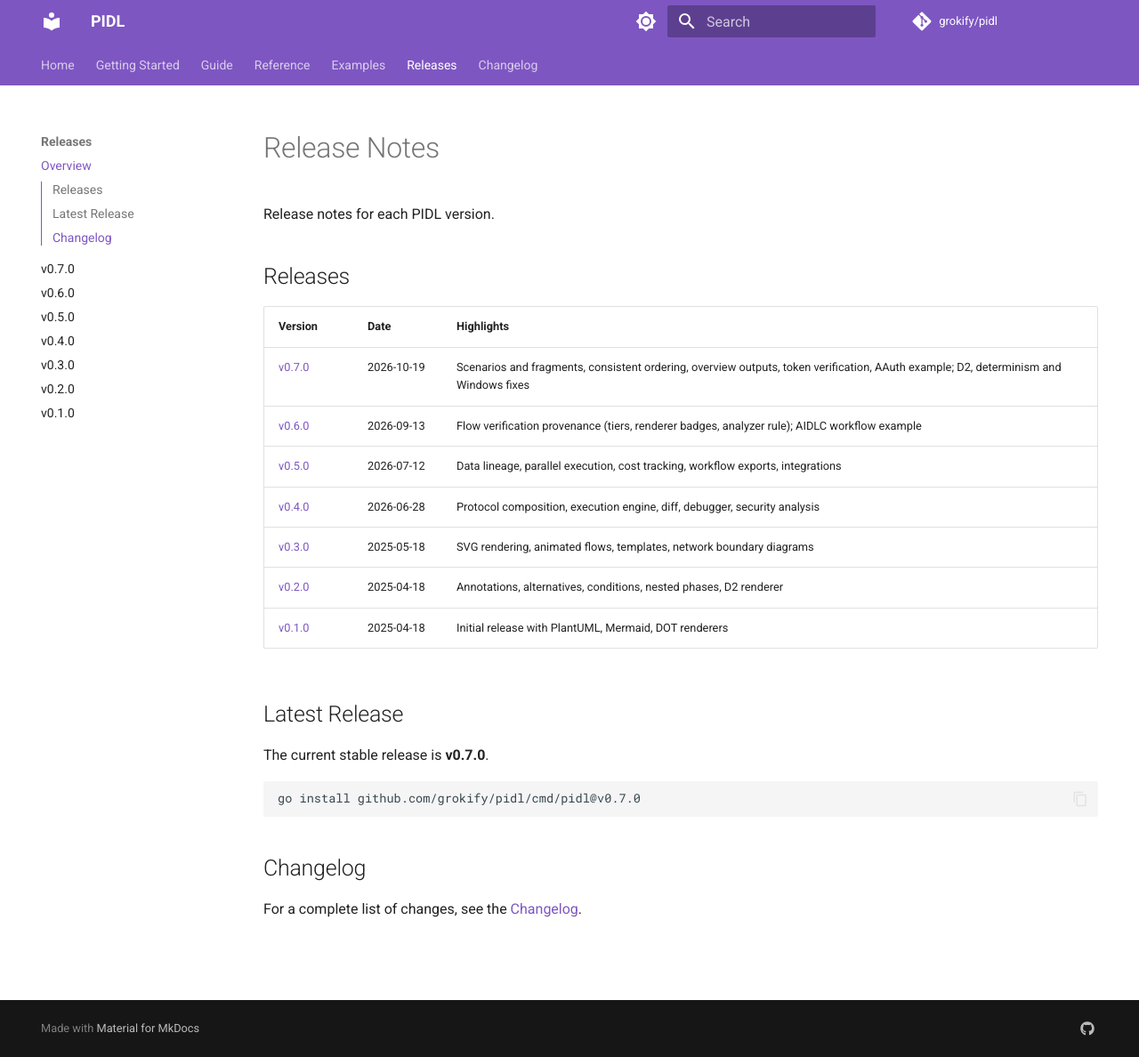
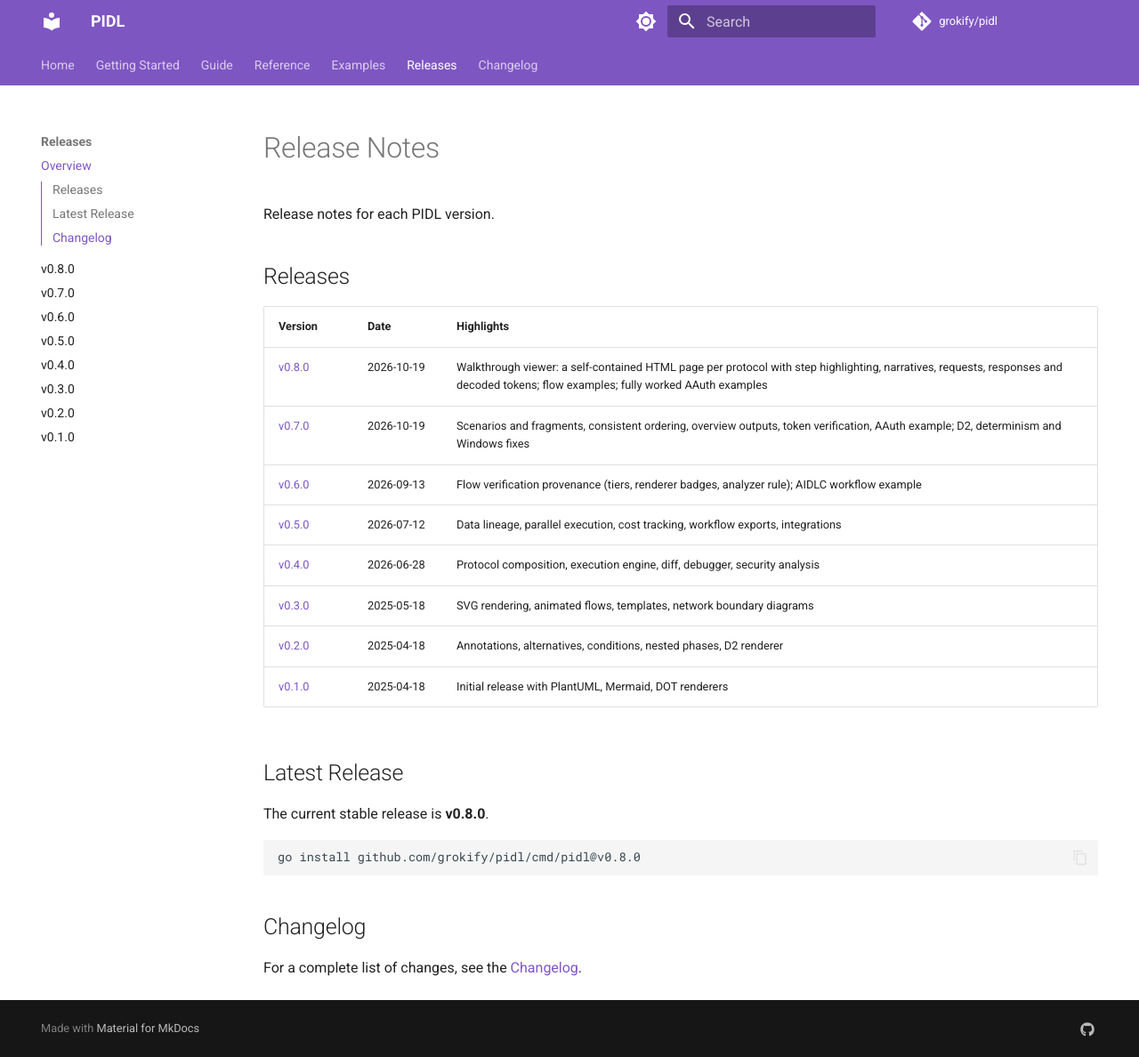
Before and after one commit to grokify/pidl, an MkDocs documentation site: the page built from docs/releases/index.md, in a window 1280 px wide and 1188 px high. Shown: the whole window at 89% size. Built offline with MkDocs 1.6.1 and Material for MkDocs 9.7.7, drawn with Linux system fonts in a browser that asks for light colours; comment, search, counter and statistics services are not loaded.

Commit message:
docs(release): date v0.8.0 and add it to the releases index
Co-Authored-By: Claude Opus 5.5 <noreply@anthropic.com>

````diff
--- a/CHANGELOG.json
+++ b/CHANGELOG.json
@@ -7,7 +7,10 @@
   "maintainers": [
     "grokify"
   ],
-  "unreleased": {
+  "releases": [
+    {
+      "version": "v0.8.0",
+      "date": "2026-10-19",
       "highlights": [
         {
           "description": "Walkthrough viewer: pidl generate -f viewer writes one self-contained HTML page that steps through each scenario, highlighting the active roles and message, with the scenario's introduction, each step's narrative, and presentation controls"
@@ -66,7 +69,6 @@
         }
       ]
     },
-  "releases": [
     {
       "version": "v0.7.0",
       "date": "2026-10-19",
--- a/docs/releases/index.md
+++ b/docs/releases/index.md
@@ -6,6 +6,7 @@ Release notes for each PIDL version.
 
 | Version | Date | Highlights |
 |---------|------|------------|
+| [v0.8.0](v0.8.0.md) | 2026-10-19 | Walkthrough viewer: a self-contained HTML page per protocol with step highlighting, narratives, requests, responses and decoded tokens; flow examples; fully worked AAuth examples |
 | [v0.7.0](v0.7.0.md) | 2026-10-19 | Scenarios and fragments, consistent ordering, overview outputs, token verification, AAuth example; D2, determinism and Windows fixes |
 | [v0.6.0](v0.6.0.md) | 2026-09-13 | Flow verification provenance (tiers, renderer badges, analyzer rule); AIDLC workflow example |
 | [v0.5.0](v0.5.0.md) | 2026-07-12 | Data lineage, parallel execution, cost tracking, workflow exports, integrations |
@@ -16,10 +17,10 @@ Release notes for each PIDL version.
 
 ## Latest Release
 
-The current stable release is **v0.7.0**.
+The current stable release is **v0.8.0**.
 
 ```bash
-go install github.com/grokify/pidl/cmd/pidl@v0.7.0
+go install github.com/grokify/pidl/cmd/pidl@v0.8.0
 ```
 
 ## Changelog
--- a/mkdocs.yml
+++ b/mkdocs.yml
@@ -80,6 +80,7 @@ nav:
     - Infographic: examples/infographic.md
   - Releases:
     - Overview: releases/index.md
+    - v0.8.0: releases/v0.8.0.md
     - v0.7.0: releases/v0.7.0.md
     - v0.6.0: releases/v0.6.0.md
     - v0.5.0: releases/v0.5.0.md
````
Also changed, not shown: CHANGELOG.md (+4 -1 lines), docs/releases/v0.8.0.md (+1 -1 lines). Lines whose indentation alone changed are shown as unchanged.
